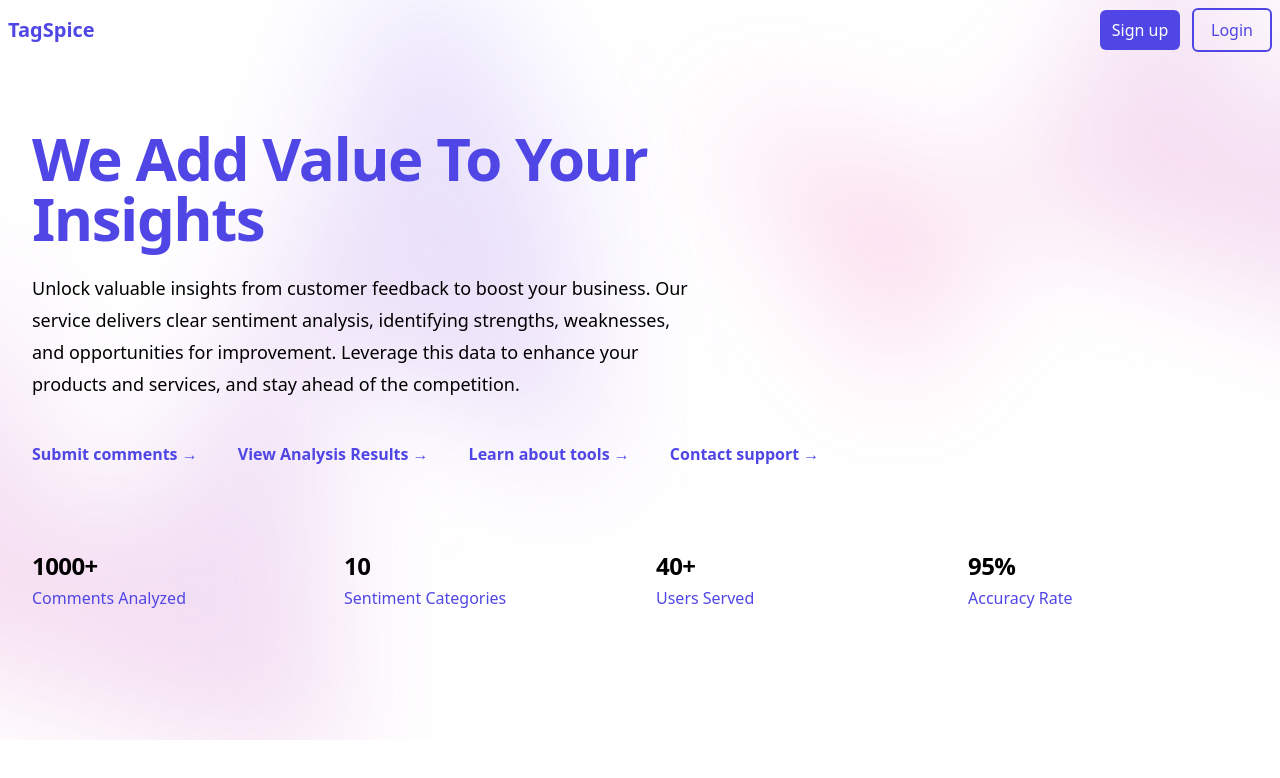
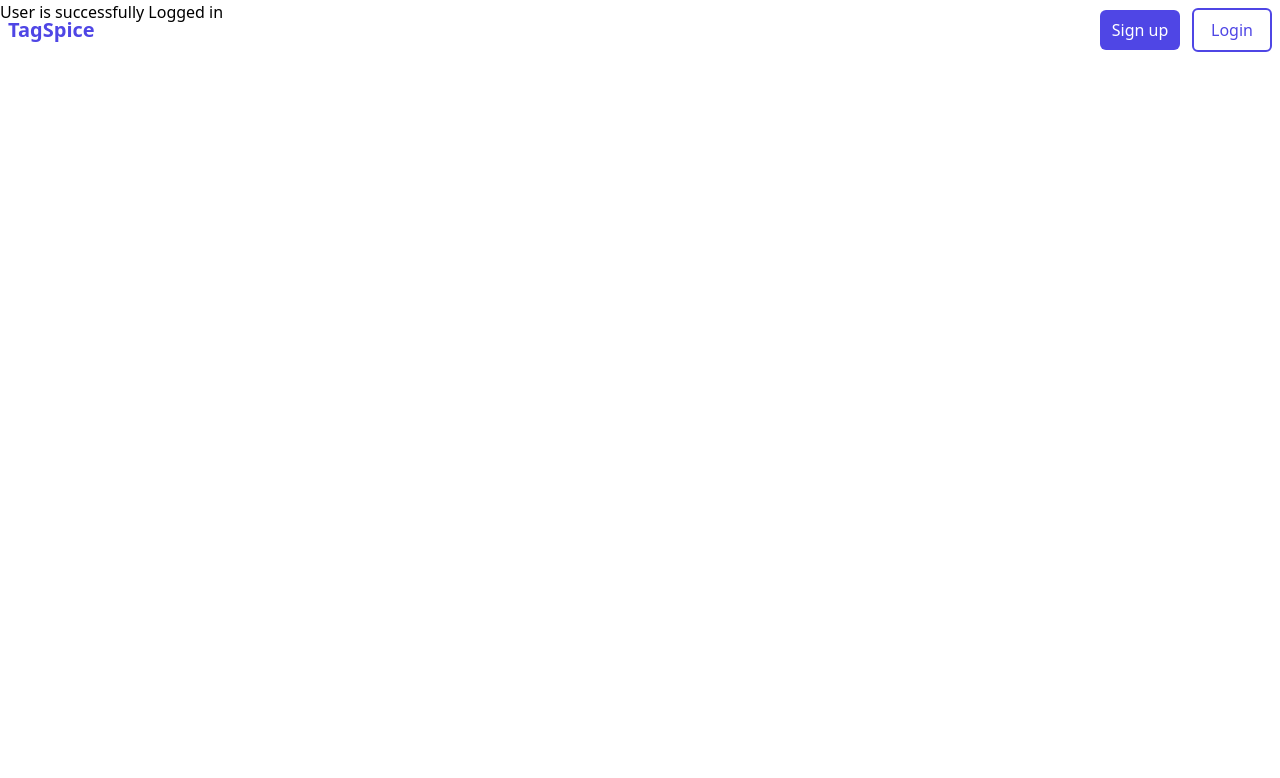
Before and after one commit to kvyns/TagSpice-frontend, a React (Vite) app: page / in a window 1280 px wide. Shown: the top 778 px of the page. Built offline with nearby package versions, Linux system fonts and the light colour scheme.

Commit message:
minor changes

```diff
--- a/src/components/Header/Header.jsx
+++ b/src/components/Header/Header.jsx
@@ -17,7 +17,7 @@ export default function Header() {
     const navigate = useNavigate()
   return (
     <>
-        <div className='absolute  bg-opacity-50 min-w-full top-0'>
+        <div className='absolute bg-opacity-50 min-w-full top-0'>
             <div className='mx-auto max-w-7xl'>
                 <div className='flex flex-row justify-between p-2 gap-3 items-center'>
                     <div className='text-indigo-600 font-bold text-xl'>
--- a/src/pages/LandingPage/LandingPage.jsx
+++ b/src/pages/LandingPage/LandingPage.jsx
@@ -18,15 +18,19 @@ function LandingPage() {
     { name: 'Accuracy Rate', value: '95%' },
   ]
   const user = useSelector(state => state.userData)
-  const login = user.success
+  // const login = user.success
+  const login = true
   return (
     <div className='h-full'>
       {login ? (
         <div>
-        <div>
-        <Header />
+          <div className=''>
+            <Header />
+          </div>
+          <div className=''>
+            User is successfully Logged in
+          </div>
         </div>
-        <div>User is successfully Logged in</div></div>
       ) : (
         <div className="relative isolate overflow-hidden py-24 sm:py-32 max-h-screen">
           <Header />
```
